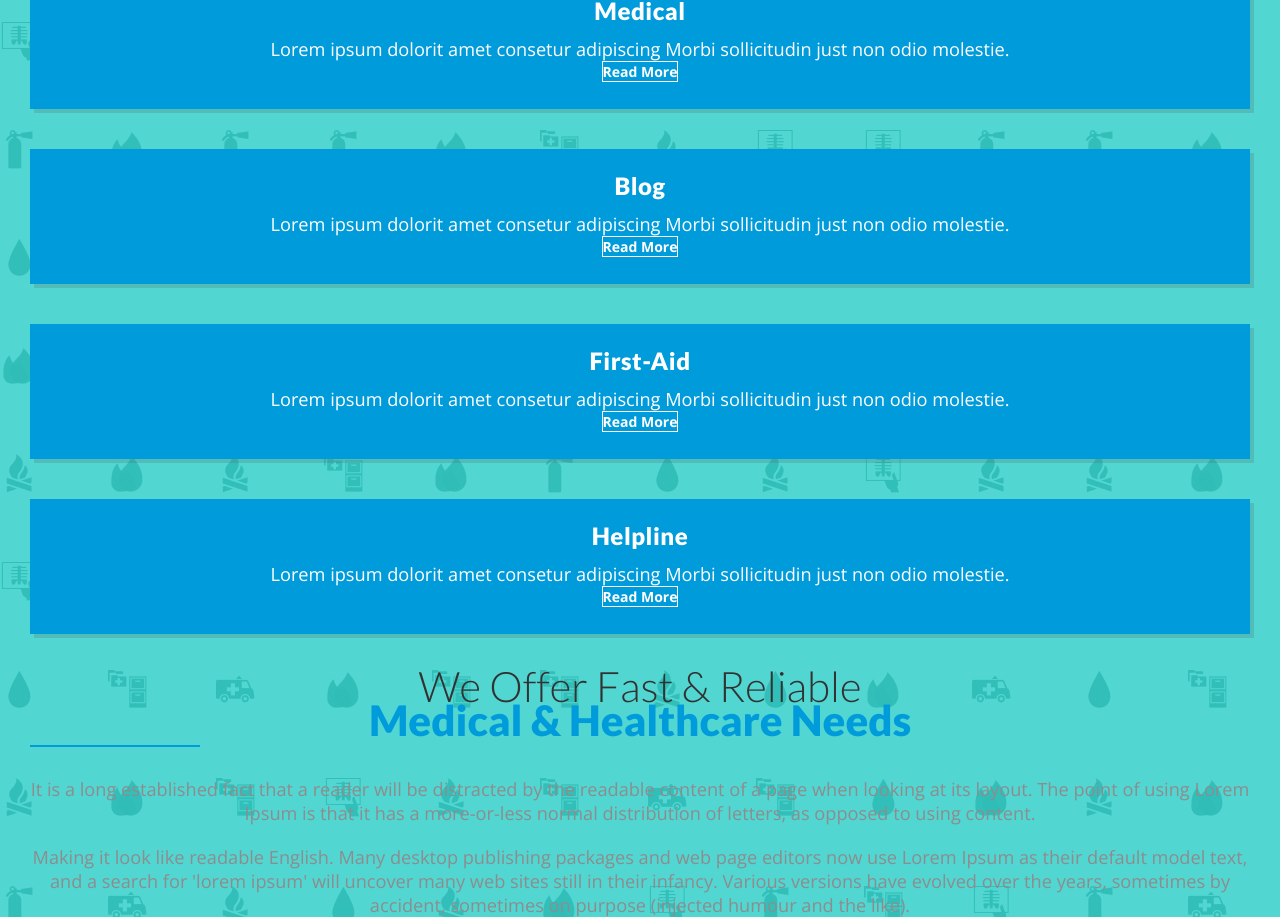
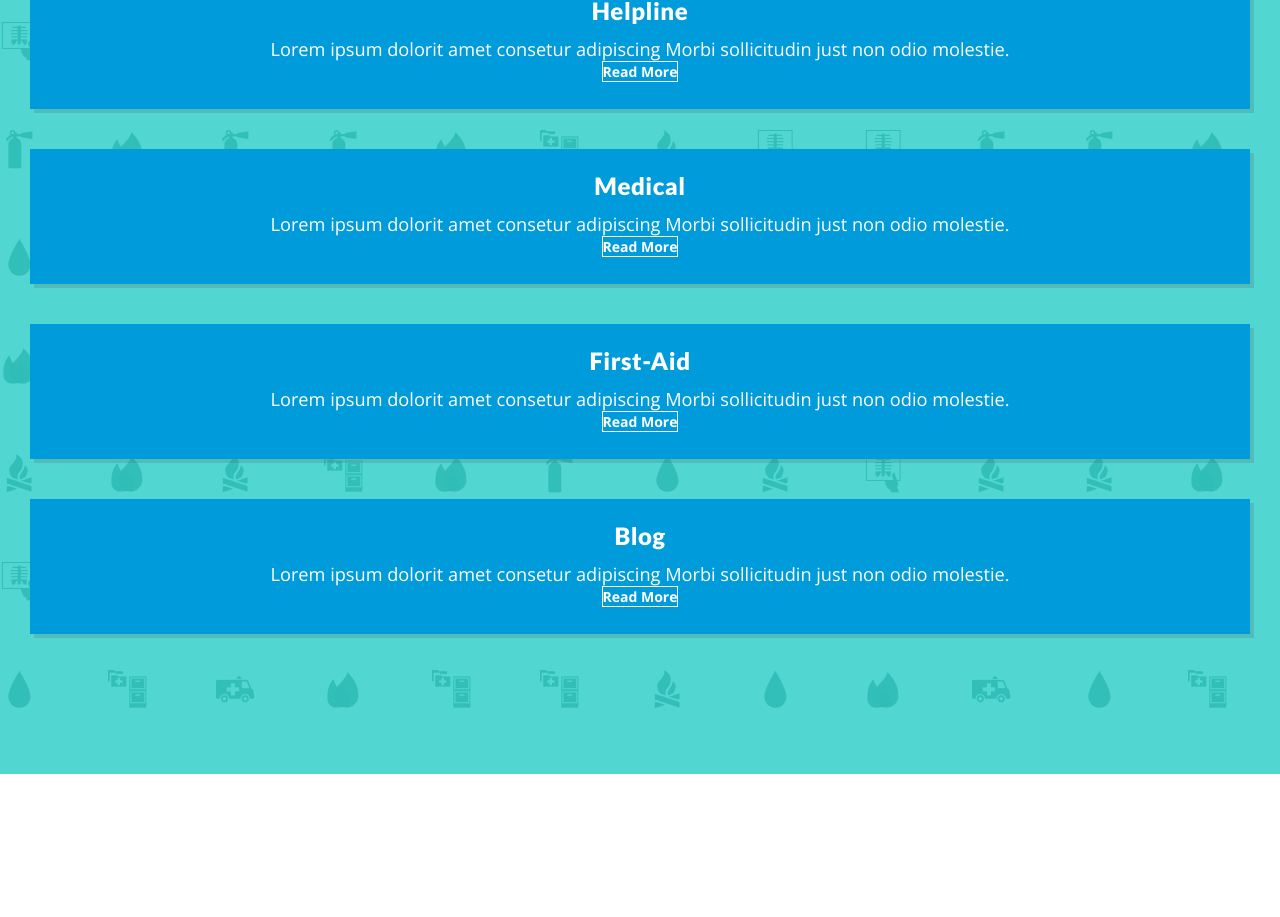
Before and after one commit to Divya2306/crisis-connect-final, a React (Create React App) app: page /category in a window 1280 px wide. Shown: the part 86-1003 px from the top of the page. After the commit the page ends 860 px from the top, so only its background shows below. Built offline with nearby package versions, Linux system fonts and the light colour scheme.

Commit message:
Update Categories.js

```diff
--- a/src/components/Categories.js
+++ b/src/components/Categories.js
@@ -1,37 +1,32 @@
-import React from 'react'
-import "./categories.css"
+import React from 'react';
+import { Link } from 'react-router-dom';
+import "./categories.css";
 
 function Categories() {
     return (
         <div>
             <div className="main-container">
-
                 <div className="notification-boxes row">
-                    {/* <!-- Box #1 Starts --> */}
                     <div className="col-md-3 col-sm-6 col-xs-12">
                         <div className="box">
                             <i className="fa fa-user-md"></i>
+                            <h4>Helpline</h4>
+                            <p>
+                                Lorem ipsum dolorit amet consetur adipiscing Morbi sollicitudin just non odio molestie.
+                            </p>
+                            <Link to="/" className="btn btn-transparent">Read More</Link>
+                        </div>
+                    </div>
+                    <div className="col-md-3 col-sm-6 col-xs-12">
+                        <div className="box">
+                            <i className="fa fa-stethoscope"></i>
                             <h4>Medical</h4>
                             <p>
                                 Lorem ipsum dolorit amet consetur adipiscing Morbi sollicitudin just non odio molestie.
                             </p>
-                            <a href="#" className="btn btn-transparent">Read More</a>
+                            <Link to="/" className="btn btn-transparent">Read More</Link>
                         </div>
                     </div>
-                    {/* <!-- Box #1 Ends --> */}
-                    {/* <!-- Box #2 Starts --> */}
-                    <div className="col-md-3 col-sm-6 col-xs-12">
-                        <div className="box">
-                            <i className="fa fa-stethoscope"></i>
-                            <h4>Blog</h4>
-                            <p>
-                                Lorem ipsum dolorit amet consetur adipiscing Morbi sollicitudin just non odio molestie.
-                            </p>
-                            <a href="#" className="btn btn-transparent">Read More</a>
-                        </div>
-                    </div>
-                    {/* <!-- Box #2 Ends -->
-      <!-- Box #3 Starts --> */}
                     <div className="col-md-3 col-sm-6 col-xs-12">
                         <div className="box">
                             <i className="fa fa-flask"></i>
@@ -39,44 +34,21 @@
                             <p>
                                 Lorem ipsum dolorit amet consetur adipiscing Morbi sollicitudin just non odio molestie.
                             </p>
-                            <a href="#" className="btn btn-transparent">Read More</a>
+                            <Link to="/" className="btn btn-transparent">Read More</Link>
                         </div>
                     </div>
-                    {/* <!-- Box #3 Ends -->
-      <!-- Box #4 Starts --> */}
                     <div className="col-md-3 col-sm-6 col-xs-12">
                         <div className="box">
                             <i className="fa fa-comments-o"></i>
-                            <h4>Helpline</h4>
+                            <h4>Blog</h4>
                             <p>
                                 Lorem ipsum dolorit amet consetur adipiscing Morbi sollicitudin just non odio molestie.
                             </p>
-                            <a href="#" className="btn btn-transparent">Read More</a>
+                            <Link to="/blog" className="btn btn-transparent">Read More</Link>
                         </div>
                     </div>
-                    {/* <!-- Box #4 Ends --> */}
                 </div>
-                {/* <!-- Notification Boxes Ends -->
-    <!-- Welcome Section Starts --> */}
-                <section className="welcome-area">
-                    <div className="row">
-                        <div className="col-md-6 col-xs-12">
-                            <h2 className="main-heading1 lite">We Offer Fast &amp; Reliable</h2>
-                            <h2 className="main-heading2">Medical &amp; Healthcare Needs</h2>
-                            <p>
-                                It is a long established fact that a reader will be distracted by the readable content of a page when looking at its layout. The point of using Lorem Ipsum is that it has a more-or-less normal distribution of letters, as opposed to using content.
-                            </p>
-                            <p>
-                                Making it look like readable English. Many desktop publishing packages and web page editors now use Lorem Ipsum as their default model text, and a search for 'lorem ipsum' will uncover many web sites still in their infancy. Various versions have evolved
-                                over the years, sometimes by accident, sometimes on purpose (injected humour and the like).
-                            </p>
-                        </div>
-                        {/* <div className="col-md-6 col-xs-12">
-                            <img src="images/image1.jpg" alt="image" className="img-responsive img-style1" />
-                        </div> */}
-                    </div>
-                </section>
-                {/* <!-- Welcome Section Ends --> */}
+
             </div>
         </div>
     )
```
